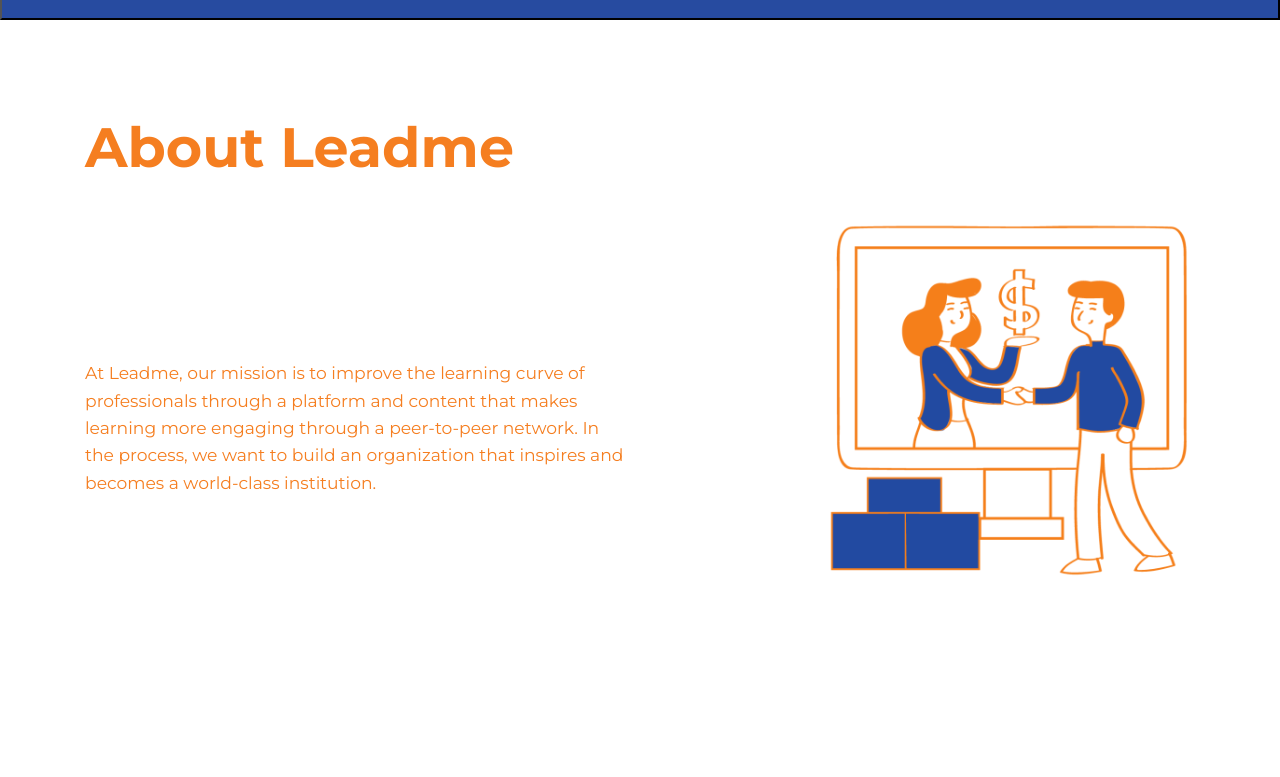
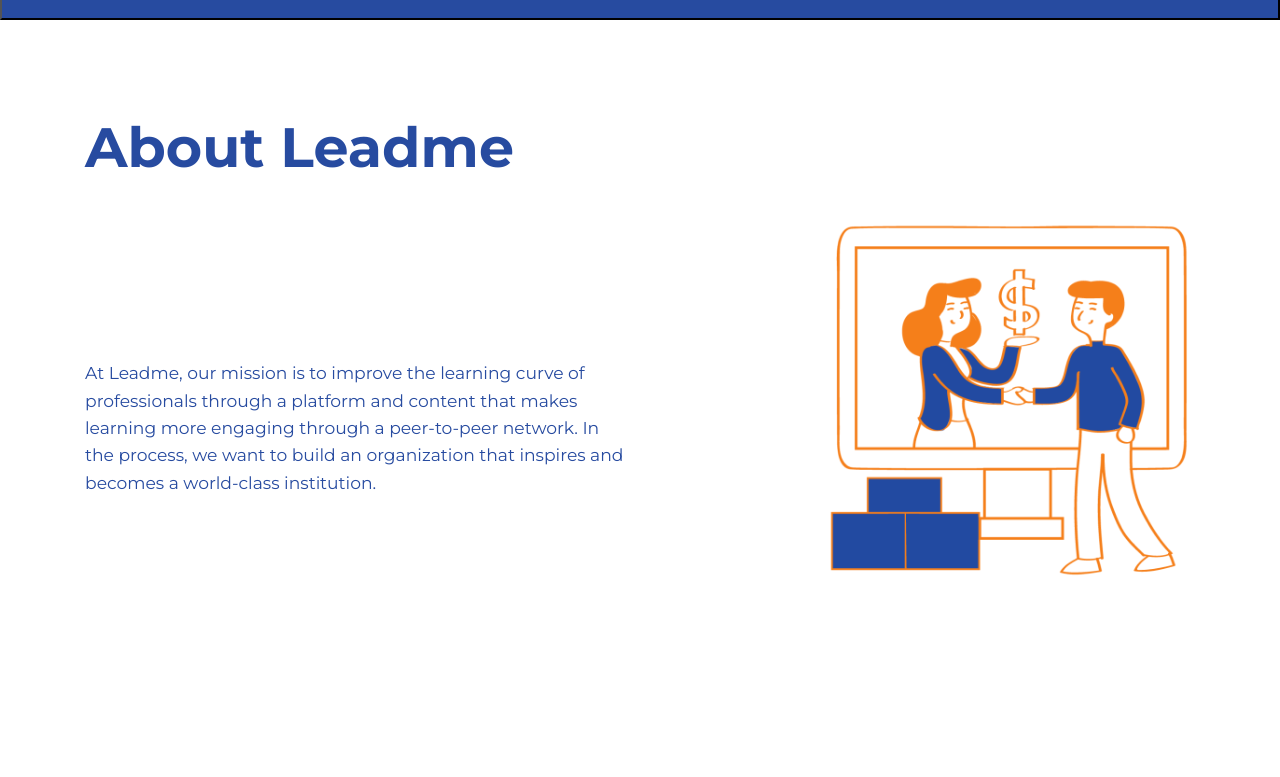
Before and after one commit to 3NCRY9T3R/Leadme, a plain HTML site: page index.html in a window 1280 px wide. Shown: the part 780-1557 px from the top of the page. Drawn offline with Linux system fonts and the light colour scheme.

Commit message:
Update style.css

```diff
--- a/css/style.css
+++ b/css/style.css
@@ -1364,7 +1364,7 @@
 }
 
 #fullpage .section:not(#section0) .main-content h1, #fullpage .section:not(#section0) .main-content h2, #fullpage .section:not(#section0) .main-content h3, #fullpage .section:not(#section0) .main-content h4, #fullpage .section:not(#section0) .main-content h5, #fullpage .section:not(#section0) .main-content h6, #fullpage .section:not(#section0) .main-content p {
-  color: #f57e20;
+  color: #274BA0;
   -webkit-box-flex: 1;
           flex: auto;
   align-self: flex-start;
```
